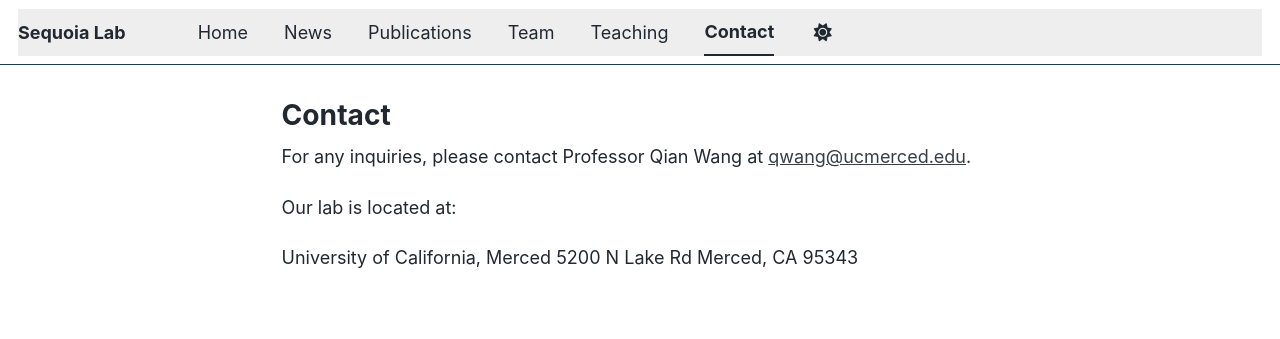
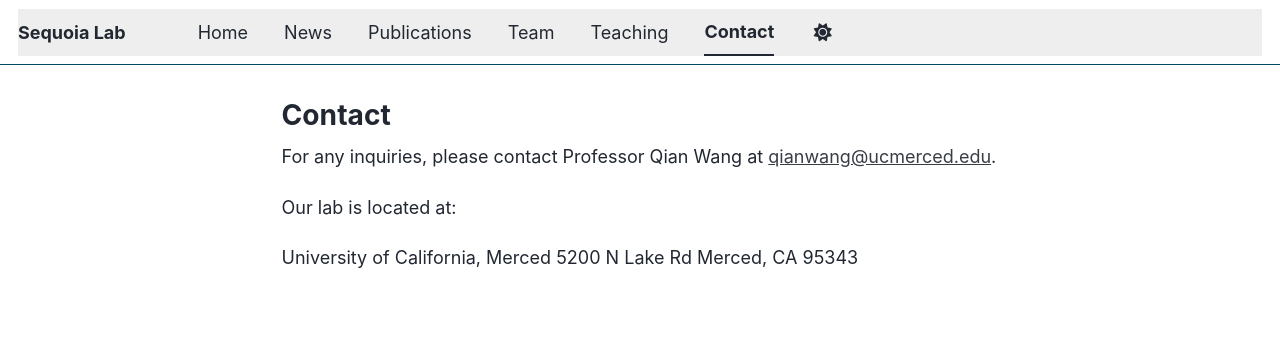
Before and after one commit to SEQUOIA-LAB/sequoia-lab.github.io, a Jekyll site: the page built from _pages/contact.md, in a window 1280 px wide. Shown: the top 339 px of the page. Built offline with Jekyll 4.4.1, drawn with Linux system fonts in a browser that asks for light colours; a script bundle is joined from its source files by our own code; library files that are not in the unit come from our copies; part of the change alters nothing that is shown.

Commit message:
fixed social and contact

```diff
--- a/_config.yml
+++ b/_config.yml
@@ -35,13 +35,13 @@ author:
   # Academic websites
   academia         : # URL
   arxiv            : # URL - Update with the correct link to your profile
-  googlescholar    : "https://scholar.google.com/citations?user=PS_CX0AAAAAJ"
+  googlescholar    : "https://scholar.google.com/citations?user=Dsgtn3AAAAAJ&hl=en"
   inspire-hep      : # URL
   impactstory      : # URL
   orcid            : "https://orcid.org/yourorcidurl"
   semantic         : # URL
   ssrn             : # URL
-  pubmed           : "https://www.ncbi.nlm.nih.gov/pubmed/?term=john+snow"
+  pubmed           : # URL
   researchgate     : # URL
   scopus           : # URL
   zotero           : # URL
@@ -57,7 +57,7 @@ author:
 
   # Social media
   artstation       : # Username
-  bluesky          : "bsky.app" # Replace this with you Bluesky username
+  bluesky          : # Username
   facebook         : # Username
   flickr           : # Username
   foursquare       : # Username
--- a/_pages/contact.md
+++ b/_pages/contact.md
@@ -4,7 +4,7 @@ title: "Contact"
 author_profile: false
 ---
 
-For any inquiries, please contact Professor Qian Wang at [qwang@ucmerced.edu](mailto:qwang@ucmerced.edu).
+For any inquiries, please contact Professor Qian Wang at [qianwang@ucmerced.edu](mailto:qianwang@ucmerced.edu).
 
 Our lab is located at:
 
```
